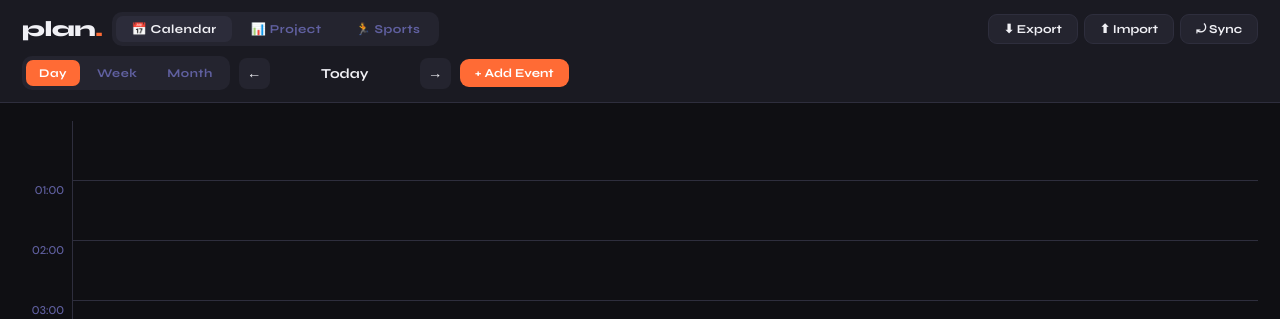
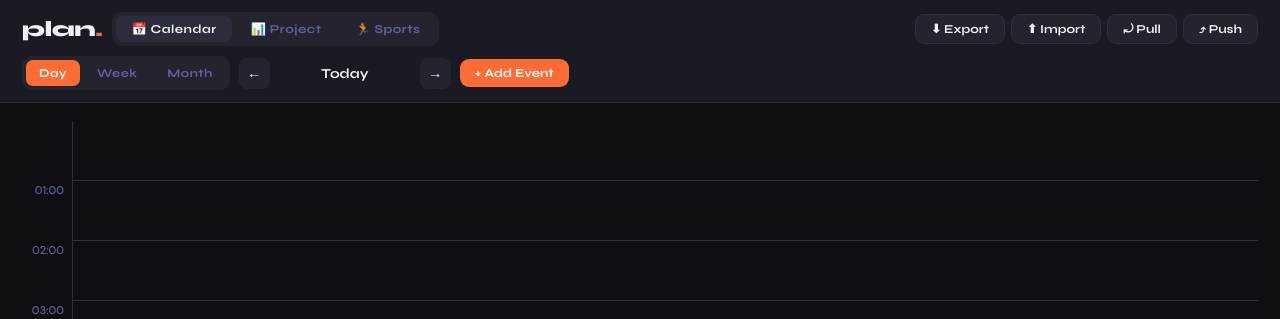
Before and after one commit to Basiebum/ersonal-lanner, a Flask app: page / in a window 1280 px wide. Shown: the top 319 px of the page. Run offline with Flask 3, Linux system fonts and the light colour scheme.

Commit message:
Add Push button to trigger syncSave (upload local data)

```diff
--- a/templates/index.html
+++ b/templates/index.html
@@ -254,7 +254,8 @@ header{display:flex;align-items:center;justify-content:space-between;padding:12p
   <div style="display:flex;align-items:center;gap:6px;margin-left:auto;">
     <button class="btn-secondary" onclick="exportData()" title="Export all data as JSON backup">⬇ Export</button>
     <label class="btn-secondary" style="cursor:pointer;margin:0;" title="Import data from JSON backup">⬆ Import<input type="file" accept=".json" onchange="importData(event)" style="display:none"></label>
-    <button class="btn-secondary" onclick="syncLoad()" title="Load latest plan from server">⤾ Sync</button>
+    <button class="btn-secondary" onclick="syncLoad()" title="Load latest plan from server">⤾ Pull</button>
+    <button class="btn-secondary" onclick="syncSave()" title="Push local plan to server">⤴ Push</button>
   </div>
   <div id="cal-controls" style="display:flex;align-items:center;gap:9px;flex-wrap:wrap;">
     <div class="view-tabs">
```
